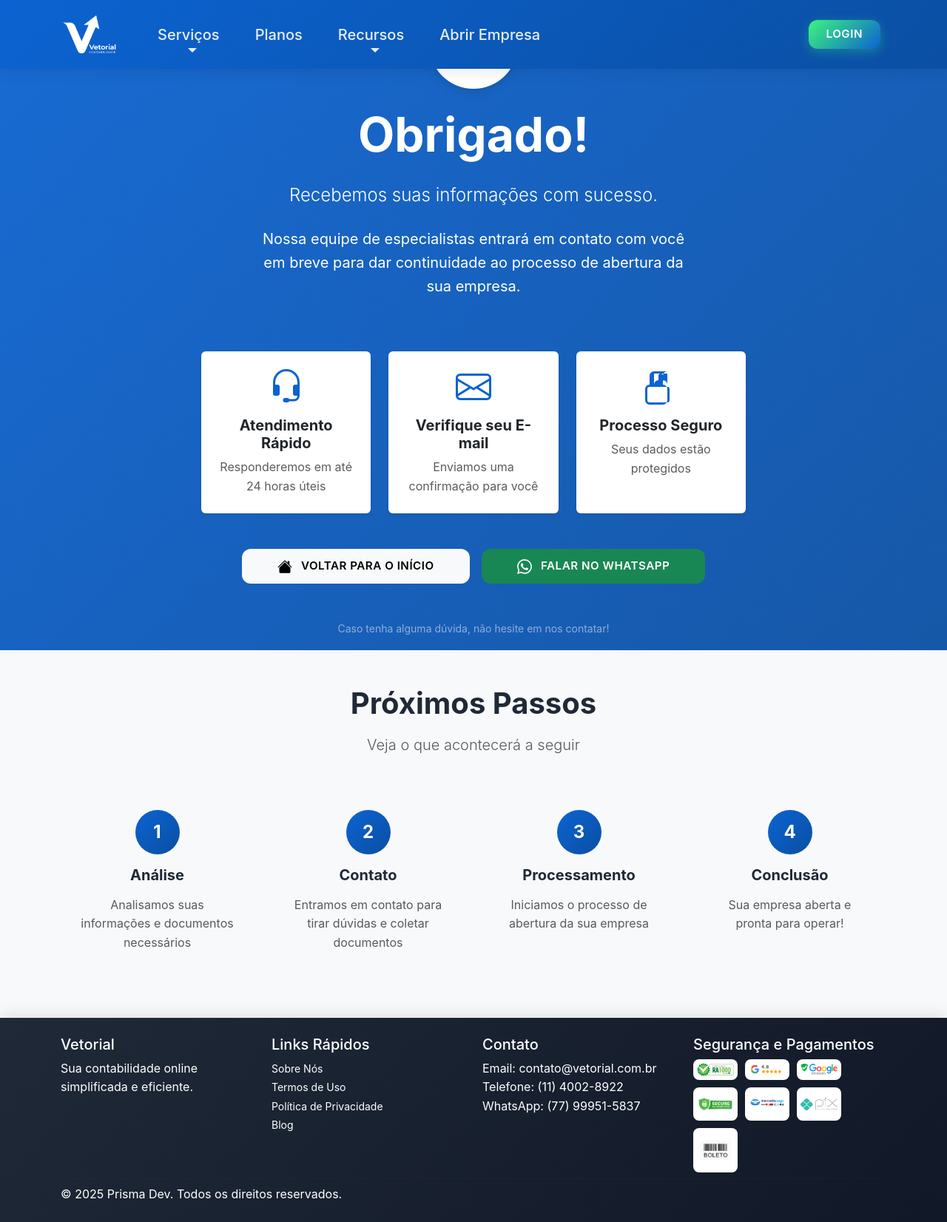
After one commit to martinssmrr/contabilidade, a Django app: page /obrigado/ in a window 1280 px wide. The commit adds this page. Shown: the whole page at 74% size. Run offline with Django 5.2, Linux system fonts and the light colour scheme; parts of the project's set-up code (start-up, migrations or seed data) failed here and were passed over; some libraries are stand-ins or nearby versions.

Commit message:
adicionado pagina de obrigado

```diff
--- a/gestao360_project/urls.py
+++ b/gestao360_project/urls.py
@@ -153,6 +153,7 @@ urlpatterns = [
     path("trocar-contador/", trocar_contador_view, name='trocar_contador'),
     path("contabilidade-completa/", contabilidade_completa_view, name='contabilidade_completa'),
     path("assessoria/", assessoria_view, name='assessoria'),
+    path("obrigado/", TemplateView.as_view(template_name='obrigado.html'), name='obrigado'),
     # Páginas institucionais estáticas
     path('sobre/', TemplateView.as_view(template_name='pages/sobre.html'), name='sobre'),
     path('termos-de-uso/', TemplateView.as_view(template_name='pages/termos_de_uso.html'), name='termos_de_uso'),
--- /dev/null
+++ b/templates/obrigado.html
@@ -0,0 +1,184 @@
+{% extends 'base.html' %}
+{% load static %}
+
+{% block title %}Obrigado - Vetorial Contabilidade{% endblock %}
+
+{% block content %}
+<!-- Hero Section de Obrigado -->
+<section class="thank-you-section text-center" style="background: linear-gradient(135deg, rgba(12, 99, 209, 0.95) 0%, rgba(10, 79, 163, 0.95) 100%); min-height: 70vh; display: flex; align-items: center; justify-content: center; color: white;">
+    <div class="container">
+        <div class="row justify-content-center">
+            <div class="col-lg-8 col-md-10">
+                <!-- Ícone de Sucesso -->
+                <div class="success-icon mb-4" style="animation: scaleIn 0.5s ease-out;">
+                    <svg xmlns="http://www.w3.org/2000/svg" width="120" height="120" fill="currentColor" viewBox="0 0 16 16" style="filter: drop-shadow(0 4px 6px rgba(0,0,0,0.1));">
+                        <path d="M16 8A8 8 0 1 1 0 8a8 8 0 0 1 16 0zm-3.97-3.03a.75.75 0 0 0-1.08.022L7.477 9.417 5.384 7.323a.75.75 0 0 0-1.06 1.06L6.97 11.03a.75.75 0 0 0 1.079-.02l3.992-4.99a.75.75 0 0 0-.01-1.05z"/>
+                    </svg>
+                </div>
+
+                <!-- Título Principal -->
+                <h1 class="display-3 fw-bold mb-4" style="animation: fadeInUp 0.6s ease-out 0.2s backwards;">
+                    Obrigado!
+                </h1>
+
+                <!-- Mensagem -->
+                <p class="lead fs-4 mb-4" style="animation: fadeInUp 0.6s ease-out 0.4s backwards;">
+                    Recebemos suas informações com sucesso.
+                </p>
+
+                <p class="fs-5 mb-5" style="animation: fadeInUp 0.6s ease-out 0.6s backwards; max-width: 600px; margin-left: auto; margin-right: auto;">
+                    Nossa equipe de especialistas entrará em contato com você em breve para dar continuidade ao processo de abertura da sua empresa.
+                </p>
+
+                <!-- Cards de Informação -->
+                <div class="row g-4 mt-4" style="animation: fadeInUp 0.6s ease-out 0.8s backwards;">
+                    <div class="col-md-4">
+                        <div class="info-card bg-white text-dark p-4 rounded shadow-sm h-100">
+                            <svg xmlns="http://www.w3.org/2000/svg" width="48" height="48" fill="currentColor" class="mb-3" viewBox="0 0 16 16" style="color: #0c63d1;">
+                                <path d="M8 1a5 5 0 0 0-5 5v1h1a1 1 0 0 1 1 1v3a1 1 0 0 1-1 1H3a1 1 0 0 1-1-1V6a6 6 0 1 1 12 0v6a2.5 2.5 0 0 1-2.5 2.5H9.366a1 1 0 0 1-.866.5h-1a1 1 0 1 1 0-2h1a1 1 0 0 1 .866.5H11.5A1.5 1.5 0 0 0 13 12h-1a1 1 0 0 1-1-1V8a1 1 0 0 1 1-1h1V6a5 5 0 0 0-5-5z"/>
+                            </svg>
+                            <h5 class="fw-bold mb-2">Atendimento Rápido</h5>
+                            <p class="text-muted mb-0">Responderemos em até 24 horas úteis</p>
+                        </div>
+                    </div>
+
+                    <div class="col-md-4">
+                        <div class="info-card bg-white text-dark p-4 rounded shadow-sm h-100">
+                            <svg xmlns="http://www.w3.org/2000/svg" width="48" height="48" fill="currentColor" class="mb-3" viewBox="0 0 16 16" style="color: #0c63d1;">
+                                <path d="M0 4a2 2 0 0 1 2-2h12a2 2 0 0 1 2 2v8a2 2 0 0 1-2 2H2a2 2 0 0 1-2-2V4Zm2-1a1 1 0 0 0-1 1v.217l7 4.2 7-4.2V4a1 1 0 0 0-1-1H2Zm13 2.383-4.708 2.825L15 11.105V5.383Zm-.034 6.876-5.64-3.471L8 9.583l-1.326-.795-5.64 3.47A1 1 0 0 0 2 13h12a1 1 0 0 0 .966-.741ZM1 11.105l4.708-2.897L1 5.383v5.722Z"/>
+                            </svg>
+                            <h5 class="fw-bold mb-2">Verifique seu E-mail</h5>
+                            <p class="text-muted mb-0">Enviamos uma confirmação para você</p>
+                        </div>
+                    </div>
+
+                    <div class="col-md-4">
+                        <div class="info-card bg-white text-dark p-4 rounded shadow-sm h-100">
+                            <svg xmlns="http://www.w3.org/2000/svg" width="48" height="48" fill="currentColor" class="mb-3" viewBox="0 0 16 16" style="color: #0c63d1;">
+                                <path d="M11 1a2 2 0 0 0-2 2v4a2 2 0 0 1 2 2v5a2 2 0 0 1-2 2H3a2 2 0 0 1-2-2V9a2 2 0 0 1 2-2V3a2 2 0 0 1 2-2h6zM5 2v5a2 2 0 0 1 2-2V3a1 1 0 0 1 2 0v2a2 2 0 0 1 2 2V2H5zm7 12V9a1 1 0 0 0-1-1H3a1 1 0 0 0-1 1v5a1 1 0 0 0 1 1h8a1 1 0 0 0 1-1z"/>
+                            </svg>
+                            <h5 class="fw-bold mb-2">Processo Seguro</h5>
+                            <p class="text-muted mb-0">Seus dados estão protegidos</p>
+                        </div>
+                    </div>
+                </div>
+
+                <!-- Botões de Ação -->
+                <div class="d-flex gap-3 justify-content-center mt-5" style="animation: fadeInUp 0.6s ease-out 1s backwards;">
+                    <a href="/" class="btn btn-light btn-lg px-5">
+                        <svg xmlns="http://www.w3.org/2000/svg" width="20" height="20" fill="currentColor" class="me-2" viewBox="0 0 16 16">
+                            <path fill-rule="evenodd" d="m8 3.293 6 6V13.5a1.5 1.5 0 0 1-1.5 1.5h-9A1.5 1.5 0 0 1 2 13.5V9.293l6-6zm5-.793V6l-2-2V2.5a.5.5 0 0 1 .5-.5h1a.5.5 0 0 1 .5.5z"/>
+                            <path fill-rule="evenodd" d="M7.293 1.5a1 1 0 0 1 1.414 0l6.647 6.646a.5.5 0 0 1-.708.708L8 2.207 1.354 8.854a.5.5 0 1 1-.708-.708L7.293 1.5z"/>
+                        </svg>
+                        Voltar para o Início
+                    </a>
+                    <a href="https://wa.me/5577999515837" target="_blank" class="btn btn-success btn-lg px-5">
+                        <svg xmlns="http://www.w3.org/2000/svg" width="20" height="20" fill="currentColor" class="me-2" viewBox="0 0 16 16">
+                            <path d="M13.601 2.326A7.854 7.854 0 0 0 7.994 0C3.627 0 .068 3.558.064 7.926c0 1.399.366 2.76 1.057 3.965L0 16l4.204-1.102a7.933 7.933 0 0 0 3.79.965h.004c4.368 0 7.926-3.558 7.93-7.93A7.898 7.898 0 0 0 13.6 2.326zM7.994 14.521a6.573 6.573 0 0 1-3.356-.92l-.24-.144-2.494.654.666-2.433-.156-.251a6.56 6.56 0 0 1-1.007-3.505c0-3.626 2.957-6.584 6.591-6.584a6.56 6.56 0 0 1 4.66 1.931 6.557 6.557 0 0 1 1.928 4.66c-.004 3.639-2.961 6.592-6.592 6.592zm3.615-4.934c-.197-.099-1.17-.578-1.353-.646-.182-.065-.315-.099-.445.099-.133.197-.513.646-.627.775-.114.133-.232.148-.43.05-.197-.1-.836-.308-1.592-.985-.59-.525-.985-1.175-1.103-1.372-.114-.198-.011-.304.088-.403.087-.088.197-.232.296-.346.1-.114.133-.198.198-.33.065-.134.034-.248-.015-.347-.05-.099-.445-1.076-.612-1.47-.16-.389-.323-.335-.445-.34-.114-.007-.247-.007-.38-.007a.729.729 0 0 0-.529.247c-.182.198-.691.677-.691 1.654 0 .977.71 1.916.81 2.049.098.133 1.394 2.132 3.383 2.992.47.205.84.326 1.129.418.475.152.904.129 1.246.08.38-.058 1.171-.48 1.338-.943.164-.464.164-.86.114-.943-.049-.084-.182-.133-.38-.232z"/>
+                        </svg>
+                        Falar no WhatsApp
+                    </a>
+                </div>
+
+                <!-- Informação Adicional -->
+                <p class="mt-5 text-white-50" style="animation: fadeInUp 0.6s ease-out 1.2s backwards;">
+                    <small>Caso tenha alguma dúvida, não hesite em nos contatar!</small>
+                </p>
+            </div>
+        </div>
+    </div>
+</section>
+
+<!-- Seção de Próximos Passos -->
+<section class="next-steps-section py-5" style="background-color: #f8f9fa;">
+    <div class="container">
+        <div class="text-center mb-5">
+            <h2 class="display-6 fw-bold mb-3">Próximos Passos</h2>
+            <p class="lead text-muted">Veja o que acontecerá a seguir</p>
+        </div>
+
+        <div class="row g-4">
+            <div class="col-md-3">
+                <div class="step-card text-center p-4">
+                    <div class="step-number mb-3" style="width: 60px; height: 60px; border-radius: 50%; background: linear-gradient(135deg, #0c63d1 0%, #0a4fa3 100%); color: white; display: flex; align-items: center; justify-content: center; margin: 0 auto; font-size: 1.5rem; font-weight: bold;">
+                        1
+                    </div>
+                    <h5 class="fw-bold mb-3">Análise</h5>
+                    <p class="text-muted">Analisamos suas informações e documentos necessários</p>
+                </div>
+            </div>
+
+            <div class="col-md-3">
+                <div class="step-card text-center p-4">
+                    <div class="step-number mb-3" style="width: 60px; height: 60px; border-radius: 50%; background: linear-gradient(135deg, #0c63d1 0%, #0a4fa3 100%); color: white; display: flex; align-items: center; justify-content: center; margin: 0 auto; font-size: 1.5rem; font-weight: bold;">
+                        2
+                    </div>
+                    <h5 class="fw-bold mb-3">Contato</h5>
+                    <p class="text-muted">Entramos em contato para tirar dúvidas e coletar documentos</p>
+                </div>
+            </div>
+
+            <div class="col-md-3">
+                <div class="step-card text-center p-4">
+                    <div class="step-number mb-3" style="width: 60px; height: 60px; border-radius: 50%; background: linear-gradient(135deg, #0c63d1 0%, #0a4fa3 100%); color: white; display: flex; align-items: center; justify-content: center; margin: 0 auto; font-size: 1.5rem; font-weight: bold;">
+                        3
+                    </div>
+                    <h5 class="fw-bold mb-3">Processamento</h5>
+                    <p class="text-muted">Iniciamos o processo de abertura da sua empresa</p>
+                </div>
+            </div>
+
+            <div class="col-md-3">
+                <div class="step-card text-center p-4">
+                    <div class="step-number mb-3" style="width: 60px; height: 60px; border-radius: 50%; background: linear-gradient(135deg, #0c63d1 0%, #0a4fa3 100%); color: white; display: flex; align-items: center; justify-content: center; margin: 0 auto; font-size: 1.5rem; font-weight: bold;">
+                        4
+                    </div>
+                    <h5 class="fw-bold mb-3">Conclusão</h5>
+                    <p class="text-muted">Sua empresa aberta e pronta para operar!</p>
+                </div>
+            </div>
+        </div>
+    </div>
+</section>
+
+<style>
+@keyframes scaleIn {
+    from {
+        transform: scale(0);
+        opacity: 0;
+    }
+    to {
+        transform: scale(1);
+        opacity: 1;
+    }
+}
+
+@keyframes fadeInUp {
+    from {
+        opacity: 0;
+        transform: translateY(30px);
+    }
+    to {
+        opacity: 1;
+        transform: translateY(0);
+    }
+}
+
+.info-card {
+    transition: transform 0.3s ease, box-shadow 0.3s ease;
+}
+
+.info-card:hover {
+    transform: translateY(-5px);
+    box-shadow: 0 10px 20px rgba(0,0,0,0.1) !important;
+}
+
+.step-card {
+    transition: transform 0.3s ease;
+}
+
+.step-card:hover {
+    transform: translateY(-5px);
+}
+</style>
+{% endblock %}
```
Also changed, not shown: templates/abrir_empresa.html (+26 -5 lines).
